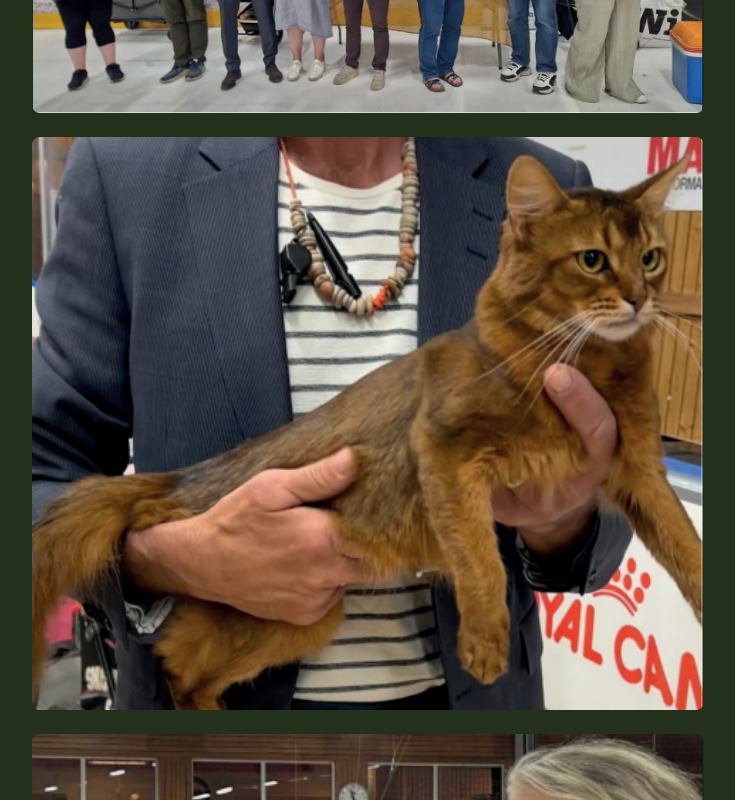
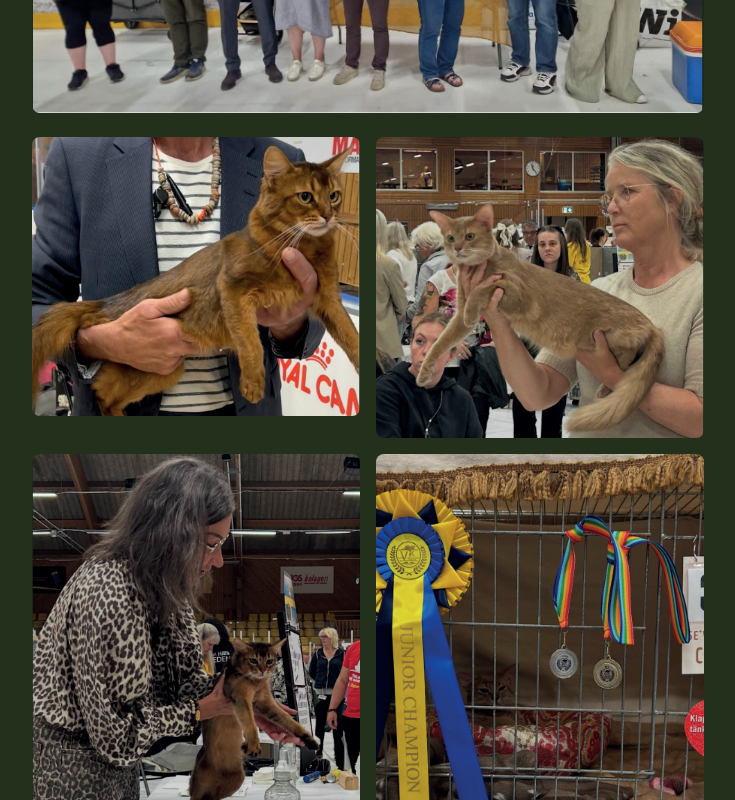
Before and after one commit to swartbergs/at-heart-somali, a React (Vite) app: page /utstallning in a window 1280 px wide. Shown: the part 1920-2720 px from the top of the page, without its empty margins (272-1007 px from the left). Built offline with nearby package versions, Linux system fonts and the light colour scheme; the HTML template or start-up script is replaced by a standard one.

Commit message:
Reverted to commit 1d6ba9c1ec33a89a39289cb10fc6fe56c1b4c54e

```diff
--- a/src/pages/Utstallning.tsx
+++ b/src/pages/Utstallning.tsx
@@ -131,7 +131,7 @@ const Utstallning = () => {
 
                 {/* Grid Images (if any) */}
                 {show.gridImages.length > 0 && (
-                  <div className="w-full max-w-2xl mx-auto space-y-6">
+                  <div className="w-full max-w-2xl mx-auto grid grid-cols-2 gap-4">
                     {show.gridImages.map((img, idx) => (
                       <img
                         key={idx}
```
